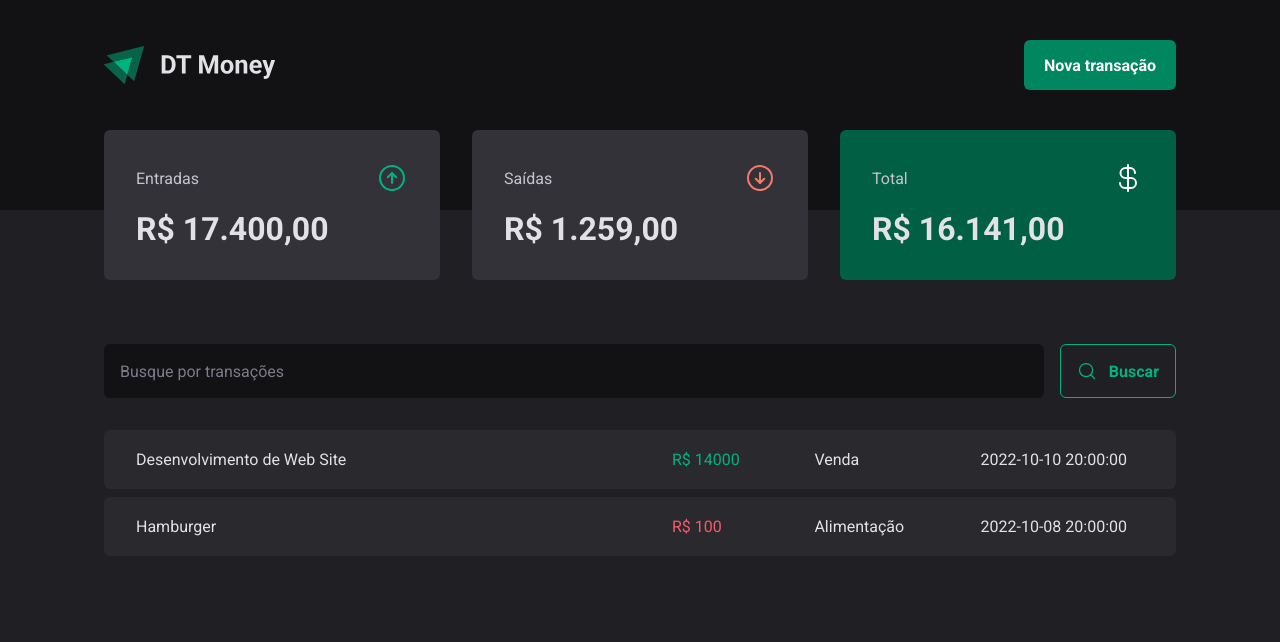
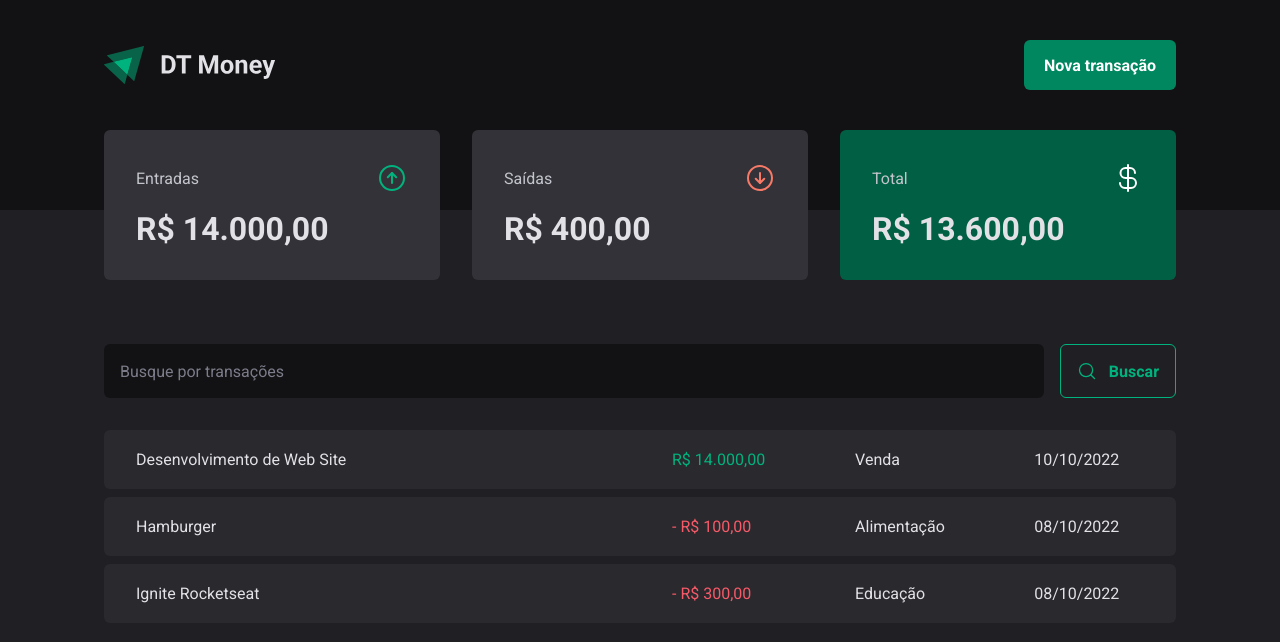
Before and after one commit to Hugovarellaa/dtmoney-2022, a React (Vite) app in the folder dt-money/: page / in a window 1280 px wide. Shown: the top 642 px of the page. Built offline with nearby package versions, Linux system fonts and the light colour scheme; data requests are answered from the project's data file.

Commit message:
Formatando data

```diff
--- a/dt-money/server.json
+++ b/dt-money/server.json
@@ -15,6 +15,14 @@
       "category": "Alimentação",
       "price": 100,
       "createdAt": "2022-10-08 20:00:00"
+    },
+    {
+      "id": 3,
+      "description": "Ignite Rocketseat",
+      "type": "outcome",
+      "category": "Educação",
+      "price": 300,
+      "createdAt": "2022-10-08 20:00:00"
     }
   ]
 }
--- a/dt-money/src/App.tsx
+++ b/dt-money/src/App.tsx
@@ -1,12 +1,16 @@
 import { ThemeProvider } from "styled-components";
+import { TransactionProvider } from "./contexts/Transaction";
 import { Transactions } from "./pages/Transactions";
 import { GlobalStyles } from "./styles/global/GlobalStyles";
 import { defaultTheme } from "./styles/theme/defaul";
 
-export function App (){
+export function App() {
   return (
     <ThemeProvider theme={defaultTheme}>
-      <Transactions />
+      <TransactionProvider>
+        <Transactions />
+
+      </TransactionProvider>
 
       <GlobalStyles />
     </ThemeProvider>
--- a/dt-money/src/components/Summary/index.tsx
+++ b/dt-money/src/components/Summary/index.tsx
@@ -1,32 +1,51 @@
 import { ArrowCircleDown, ArrowCircleUp, CurrencyDollar } from "phosphor-react";
+import { useTransaction } from "../../hooks/useTransaction";
+import { priceFormatter } from "../../utils/formatter";
 import { SummaryCard, SummaryContainer } from "./styles";
 
 
 export function Summary() {
+  const { transactions } = useTransaction()
+
+  const summary = transactions.reduce((acc, transaction) => {
+    if (transaction.type === "income") {
+      acc.income += transaction.price
+      acc.total += transaction.price
+    } else {
+      acc.outcome += transaction.price
+      acc.total -= transaction.price
+    }
+    return acc
+  }, {
+    income: 0,
+    outcome: 0,
+    total: 0
+  })
+
   return (
     <SummaryContainer>
       <SummaryCard>
         <header>
           <span>Entradas</span>
-        <ArrowCircleUp size={32} color="#00b37e"/>
+          <ArrowCircleUp size={32} color="#00b37e" />
         </header>
-      <strong>R$ 17.400,00</strong>
+        <strong>{priceFormatter.format(summary.income)}</strong>
       </SummaryCard>
 
       <SummaryCard>
         <header>
           <span>Saídas</span>
-        <ArrowCircleDown size={32} color="#f77a68"/>
+          <ArrowCircleDown size={32} color="#f77a68" />
         </header>
-      <strong>R$ 1.259,00</strong>
+        <strong>{priceFormatter.format(summary.outcome)}</strong>
       </SummaryCard>
 
       <SummaryCard variant="green">
         <header>
           <span>Total</span>
-        <CurrencyDollar size={32} color="#fff"/>
+          <CurrencyDollar size={32} color="#fff" />
         </header>
-      <strong>R$ 16.141,00</strong>
+        <strong>{priceFormatter.format(summary.total)}</strong>
       </SummaryCard>
     </SummaryContainer>
   )
--- /dev/null
+++ b/dt-money/src/contexts/Transaction.tsx
@@ -0,0 +1,35 @@
+import { createContext, ReactNode, useEffect, useState } from "react";
+
+interface Transaction {
+  id: number,
+  description: string
+  type: "income" | "outcome",
+  category: string,
+  price: number,
+  createdAt: string
+}
+
+interface TransactionContextData {
+  transactions: Transaction[]
+}
+interface TransactionProviderProps {
+  children: ReactNode
+}
+
+export const TransactionContext = createContext({} as TransactionContextData)
+
+export function TransactionProvider({ children }: TransactionProviderProps) {
+  const [transactions, setTransactions] = useState<Transaction[]>([])
+
+  useEffect(() => {
+    fetch("http://localhost:3333/transactions")
+      .then(response => response.json())
+      .then(response => setTransactions(response))
+  }, [])
+
+  return (
+    <TransactionContext.Provider value={{ transactions }}>
+      {children}
+    </TransactionContext.Provider>
+  )
+}
--- /dev/null
+++ b/dt-money/src/hooks/useTransaction.ts
@@ -0,0 +1,4 @@
+import { useContext } from "react";
+import { TransactionContext } from "../contexts/Transaction";
+
+export const useTransaction = () => useContext(TransactionContext)
--- a/dt-money/src/pages/Transactions/index.tsx
+++ b/dt-money/src/pages/Transactions/index.tsx
@@ -1,26 +1,14 @@
-import { useEffect, useState } from "react";
 import { Header } from "../../components/Header";
 import { Summary } from "../../components/Summary";
+import { useTransaction } from "../../hooks/useTransaction";
+import { dateFormatter, priceFormatter } from "../../utils/formatter";
 import { SearchForm } from "./components/SearchForm";
 import { PriceHighLight, TransactionsContainer, TransactionTable } from "./styles";
 
-interface Transaction {
-  id: number,
-  description: string
-  type: "income" | "outcome",
-  category: string,
-  price: number,
-  createdAt: string
-}
+
 
 export function Transactions() {
-  const [transactions, setTransactions] = useState<Transaction[]>([])
-
-  useEffect(() => {
-    fetch("http://localhost:3333/transactions")
-      .then(response => response.json())
-      .then(response => setTransactions(response))
-  }, [])
+  const { transactions } = useTransaction()
 
   return (
     <div>
@@ -34,18 +22,21 @@ export function Transactions() {
           <tbody>
 
             {
-              transactions.map(transaction => (
+              transactions.map(transaction => {
+                return (
                   <tr key={transaction.id}>
                     <td>{transaction.description}</td>
                     <td>
                       <PriceHighLight variant={transaction.type}>
-                      R$ {transaction.price}
+                        {transaction.type === 'outcome' && '- '}
+                        {priceFormatter.format(transaction.price)}
                       </PriceHighLight>
                     </td>
                     <td>{transaction.category}</td>
-                  <td>{transaction.createdAt}</td>
+                    <td>{dateFormatter.format(new Date(transaction.createdAt))}</td>
                   </tr>
-              ))
+                );
+              })
             }
 
           </tbody>
--- /dev/null
+++ b/dt-money/src/utils/formatter.ts
@@ -0,0 +1,6 @@
+export const dateFormatter = new Intl.DateTimeFormat('pt-BR')
+
+export const priceFormatter = new Intl.NumberFormat('pt-BR', {
+  style: 'currency',
+  currency: 'BRL',
+})
```
Lines whose indentation alone changed are shown as unchanged.
